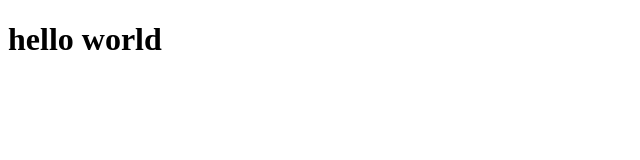
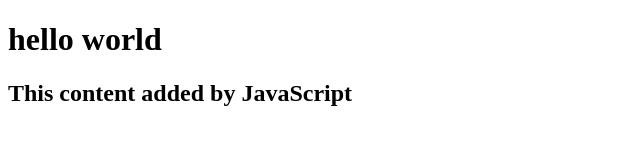
Before and after one commit to peter2610/my-personal-website, a plain HTML site: page index.html in a window 1280 px wide. Shown: the whole page, without its empty margins (0-640 px from the left). Drawn offline with Linux system fonts and the light colour scheme.

Commit message:
add script.js, connect to index.html

```diff
--- a/index.html
+++ b/index.html
@@ -13,5 +13,8 @@
   </head>
   <body>
     <h1>hello world</h1>
+
+    <!-- Connect the JavaScript file -->
+    <script src="script.js"></script>
   </body>
 </html>
--- /dev/null
+++ b/script.js
@@ -0,0 +1,3 @@
+const h2 = document.createElement("h2");
+h2.textContent = "This content added by JavaScript";
+document.querySelector("body").appendChild(h2);
```
